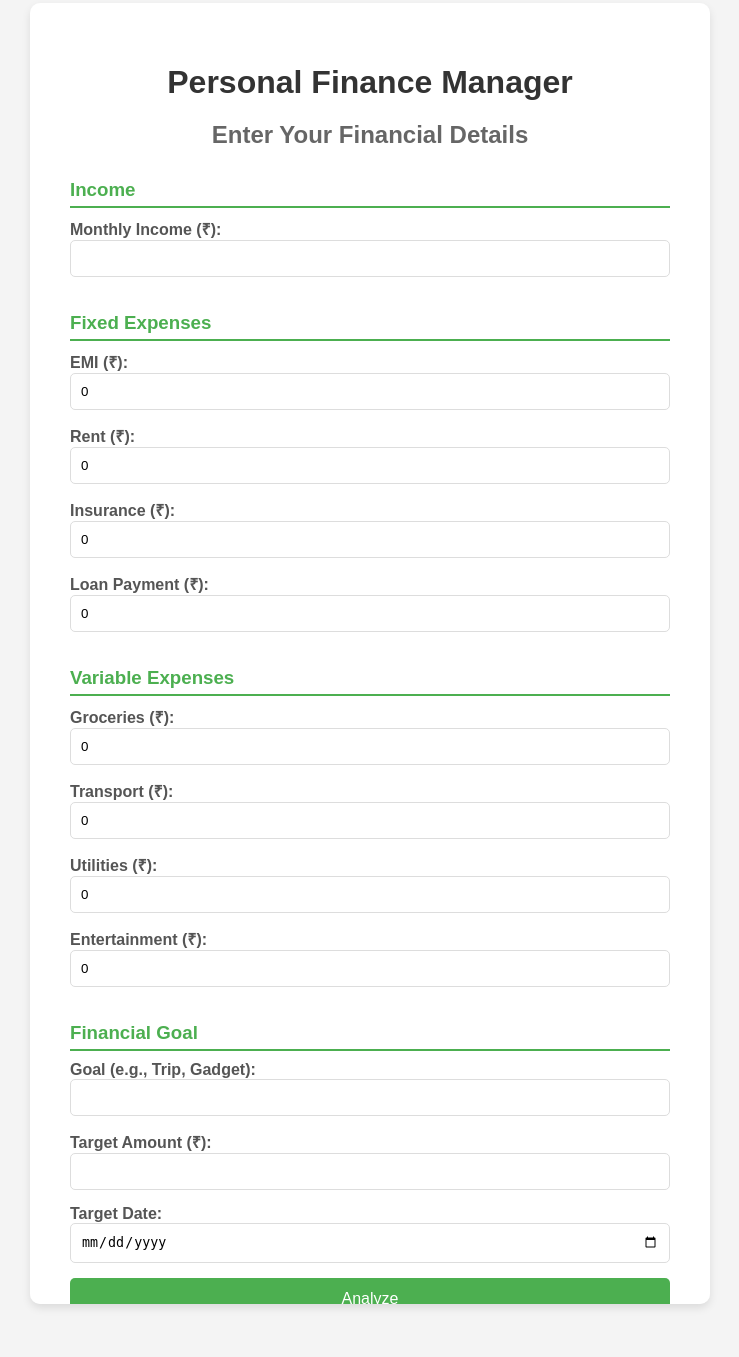
After one commit to sahilkawankar-hub/finance-management-system, a Flask app: page /test in a window 1280 px wide. The commit adds this page. Shown: the whole page, without its empty margins (270-1009 px from the left). Run offline with Flask 3, Linux system fonts and the light colour scheme.

Commit message:
Add working analysis engine with calculations and recommendations

```diff
--- a/src/app.py
+++ b/src/app.py
@@ -6,10 +6,79 @@ app = Flask(__name__, template_folder='../templates', static_folder='../static')
 def home():
     return render_template('login.html')
 
-@app.route('/dashboard', methods=['POST'])
+@app.route('/test')
+def test():
+    return render_template('test.html')
+
+@app.route('/dashboard', methods=['GET', 'POST'])
 def dashboard():
-    username = request.form['username']
-    return f"Welcome {username}! Dashboard coming soon..."
+    if request.method == 'POST':
+        # Check if it's the login form
+        if 'username' in request.form and 'password' in request.form:
+            username = request.form['username']
+            return render_template('dashboard.html', username=username)
+        # If it's the finance form, redirect to analysis
+        else:
+            return analysis()
+    return render_template('dashboard.html')
+
+@app.route('/analysis', methods=['POST'])
+def analysis():
+    # Get all form data
+    data = {
+        'income': float(request.form['income']),
+        'emi': float(request.form['emi']),
+        'rent': float(request.form['rent']),
+        'insurance': float(request.form['insurance']),
+        'loan': float(request.form['loan']),
+        'groceries': float(request.form['groceries']),
+        'transport': float(request.form['transport']),
+        'utilities': float(request.form['utilities']),
+        'entertainment': float(request.form['entertainment']),
+        'goal_name': request.form['goal_name'],
+        'goal_amount': float(request.form['goal_amount']),
+        'goal_date': request.form['goal_date']
+    }
+
+    # Calculate totals
+    total_fixed = data['emi'] + data['rent'] + data['insurance'] + data['loan']
+    total_variable = data['groceries'] + data['transport'] + data['utilities'] + data['entertainment']
+    total_expenses = total_fixed + total_variable
+    remaining = data['income'] - total_expenses
+
+    # Create result message
+    result = f"""
+    <h1>Financial Analysis</h1>
+    <h2>Income & Expenses</h2>
+    <p>Monthly Income: ₹{data['income']}</p>
+    <p>Total Fixed Expenses: ₹{total_fixed}</p>
+    <p>Total Variable Expenses: ₹{total_variable}</p>
+    <p>Total Expenses: ₹{total_expenses}</p>
+    <p><strong>Remaining Amount: ₹{remaining}</strong></p>
+
+    <h2>Financial Goal: {data['goal_name']}</h2>
+    <p>Target Amount: ₹{data['goal_amount']}</p>
+    <p>Target Date: {data['goal_date']}</p>
+
+    <h2>Recommendations</h2>
+    """
+
+    if remaining > 0:
+        months_to_goal = data['goal_amount'] / remaining if remaining > 0 else 0
+        result += f"<p>✓ You can save ₹{remaining} per month</p>"
+        result += f"<p>✓ You can reach your goal in {int(months_to_goal)} months</p>"
+
+        if remaining > data['goal_amount'] * 0.1:
+            result += f"<p>✓ Consider investing ₹{remaining * 0.3:.0f} in SIP for long-term growth</p>"
+
+        if total_variable > data['income'] * 0.3:
+            result += "<p>⚠ Variable expenses are high. Try reducing by 10-15%</p>"
+    else:
+        result += "<p>⚠ Expenses exceed income. Immediate action needed:</p>"
+        result += "<p>• Reduce variable expenses</p>"
+        result += "<p>• Find additional income sources</p>"
+
+    return result
 
 if __name__ == '__main__':
     app.run(debug=True)
--- a/static/style.css
+++ b/static/style.css
@@ -57,3 +57,42 @@ button {
 button:hover {
     background-color: #45a049;
 }
+
+.container-large {
+    background-color: white;
+    padding: 40px;
+    border-radius: 10px;
+    box-shadow: 0 4px 8px rgba(0,0,0,0.1);
+    width: 600px;
+    max-width: 90%;
+    margin: 50px auto;
+    margin-bottom: 100px;
+}
+
+h3 {
+    color: #4CAF50;
+    margin-top: 20px;
+    margin-bottom: 10px;
+    border-bottom: 2px solid #4CAF50;
+    padding-bottom: 5px;
+}
+
+input[type="number"],
+input[type="text"],
+input[type="date"] {
+    width: 100%;
+    padding: 10px;
+    margin-bottom: 15px;
+    border: 1px solid #ddd;
+    border-radius: 5px;
+    box-sizing: border-box;
+}
+
+body {
+    overflow-y: scroll;
+}
+
+.container-large {
+    max-height: 90vh;
+    overflow-y: auto;
+}
--- /dev/null
+++ b/templates/test.html
@@ -0,0 +1,58 @@
+<!DOCTYPE html>
+<html>
+<head>
+    <title>Finance Manager - Test</title>
+    <link rel="stylesheet" href="{{ url_for('static', filename='style.css') }}">
+</head>
+<body>
+    <div class="container-large">
+        <h1>Personal Finance Manager</h1>
+        <h2>Enter Your Financial Details</h2>
+
+        <form action="/analysis" method="POST">
+
+            <h3>Income</h3>
+            <label>Monthly Income (₹):</label><br>
+            <input type="number" name="income" required><br>
+
+            <h3>Fixed Expenses</h3>
+            <label>EMI (₹):</label><br>
+            <input type="number" name="emi" value="0"><br>
+
+            <label>Rent (₹):</label><br>
+            <input type="number" name="rent" value="0"><br>
+
+            <label>Insurance (₹):</label><br>
+            <input type="number" name="insurance" value="0"><br>
+
+            <label>Loan Payment (₹):</label><br>
+            <input type="number" name="loan" value="0"><br>
+
+            <h3>Variable Expenses</h3>
+            <label>Groceries (₹):</label><br>
+            <input type="number" name="groceries" value="0"><br>
+
+            <label>Transport (₹):</label><br>
+            <input type="number" name="transport" value="0"><br>
+
+            <label>Utilities (₹):</label><br>
+            <input type="number" name="utilities" value="0"><br>
+
+            <label>Entertainment (₹):</label><br>
+            <input type="number" name="entertainment" value="0"><br>
+
+            <h3>Financial Goal</h3>
+            <label>Goal (e.g., Trip, Gadget):</label><br>
+            <input type="text" name="goal_name" required><br>
+
+            <label>Target Amount (₹):</label><br>
+            <input type="number" name="goal_amount" required><br>
+
+            <label>Target Date:</label><br>
+            <input type="date" name="goal_date" required><br>
+
+            <button type="submit">Analyze</button>
+        </form>
+    </div>
+</body>
+</html>
```
Also changed, not shown: templates/dashboard.html (added, +58 -0 lines).
